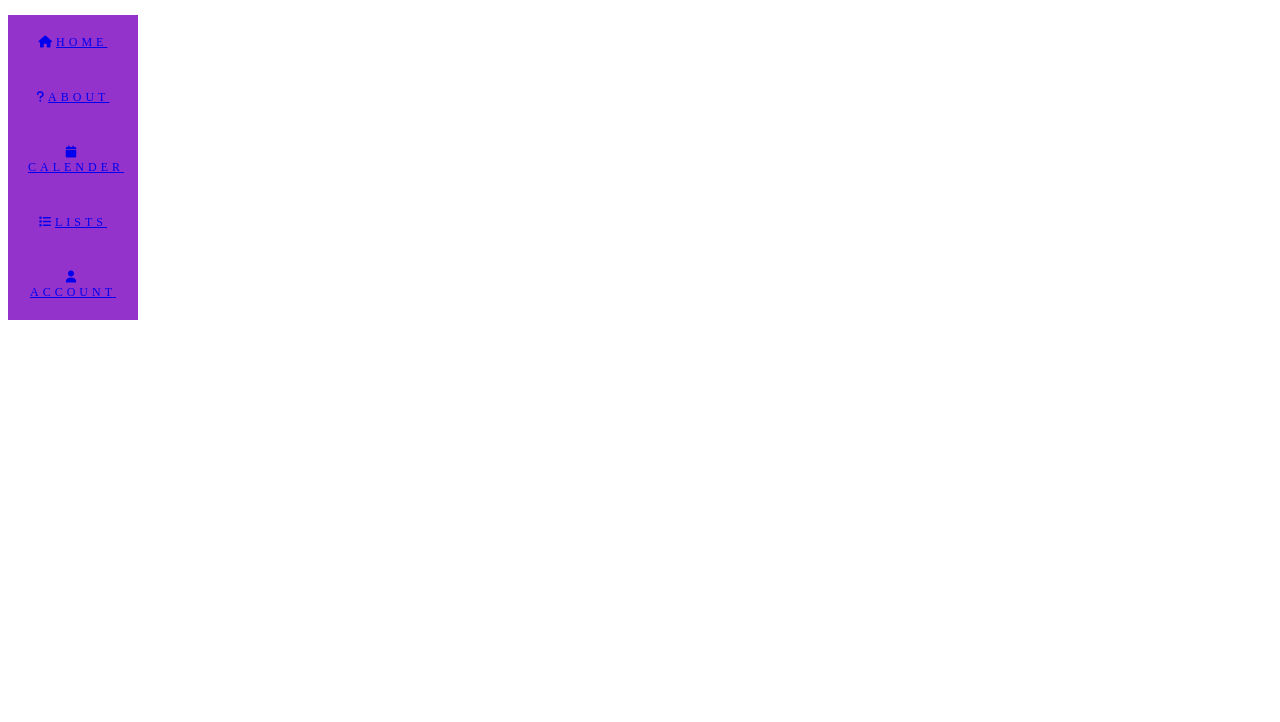
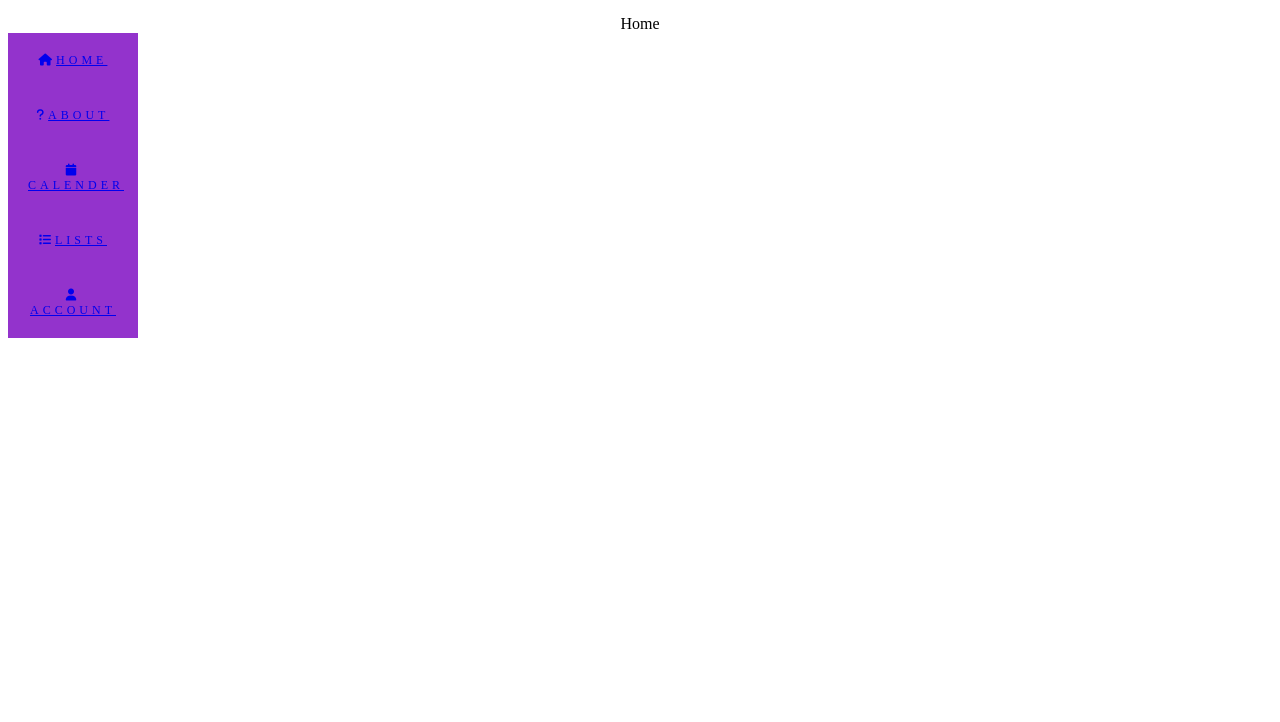
Before and after one commit to Jack-Saysana/MyAssign, a React app in the folder frontend/: page / in a window 1280 px wide. Shown: the part 78-800 px from the top of the page. Built offline with nearby package versions, Linux system fonts and the light colour scheme.

Commit message:
Home changes

```diff
--- a/frontend/public/style.css
+++ b/frontend/public/style.css
@@ -1,3 +1,4 @@
+/*Dason Janda*/
 .navbar {
 
   height: 100%;
--- a/frontend/src/components/Home/Home.js
+++ b/frontend/src/components/Home/Home.js
@@ -1,13 +1,17 @@
-import React from 'react';
 import './Home.css';
+import React, { Component }from 'react';
 
+{/*Dason Janda*/}
 
+class Home extends Component {
+  render() {
+    return  (
+      <div>
+      Home
 
-function Home(){
-  return(
-<div>
-</div>
-  );
+      </div>
+    );
+  }
 }
 
 export default Home;
```
Also changed, not shown: frontend/public/index.html (+1 -0 lines).
